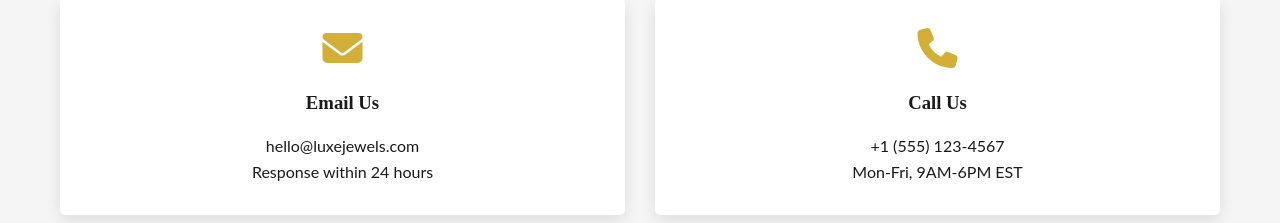
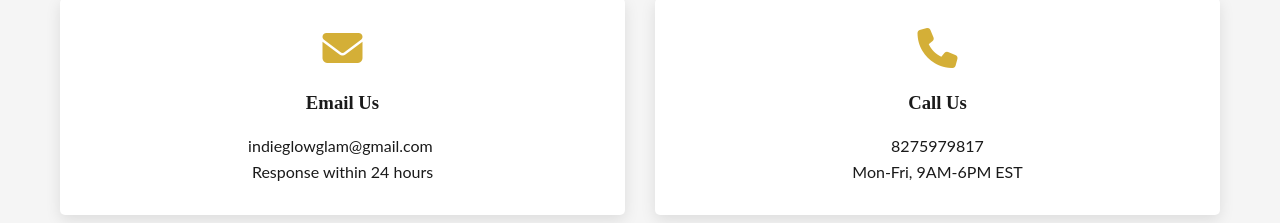
Before and after one commit to khushikaur99/WE-ARE-COMING, a plain HTML site: page contact.html in a window 1280 px wide. Shown: the part 458-681 px from the top of the page. Drawn offline with Linux system fonts and the light colour scheme.

Commit message:
Initial commit

```diff
--- a/contact.html
+++ b/contact.html
@@ -460,13 +460,13 @@ footer {
                 <div class="contact-card">
                     <i class="fas fa-envelope"></i>
                     <h3>Email Us</h3>
-                    <p>hello@luxejewels.com</p>
+                    <p>indieglowglam@gmail.com </p>
                     <p>Response within 24 hours</p>
                 </div>
                 <div class="contact-card">
                     <i class="fas fa-phone"></i>
                     <h3>Call Us</h3>
-                    <p>+1 (555) 123-4567</p>
+                    <p>8275979817</p>
                     <p>Mon-Fri, 9AM-6PM EST</p>
                 </div>
 
```
